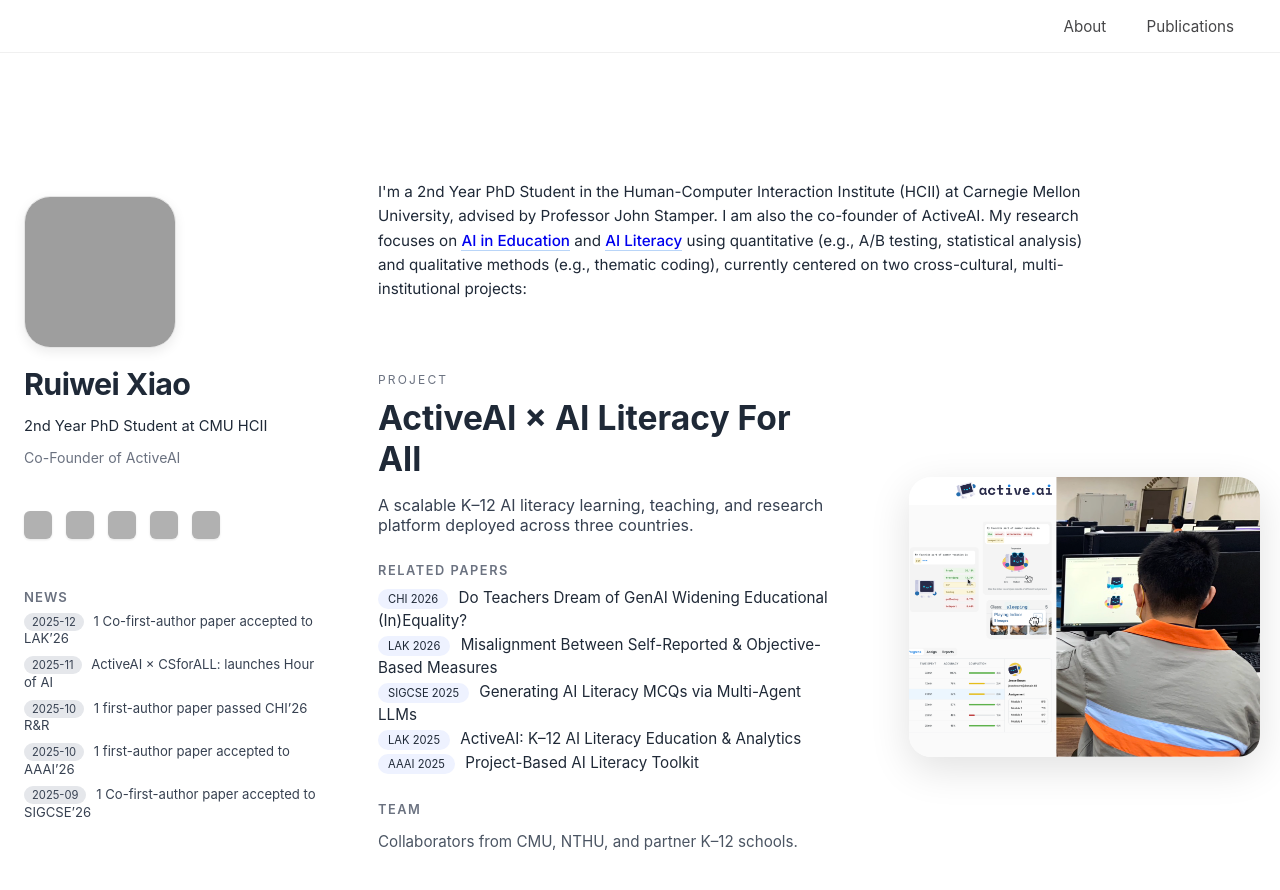
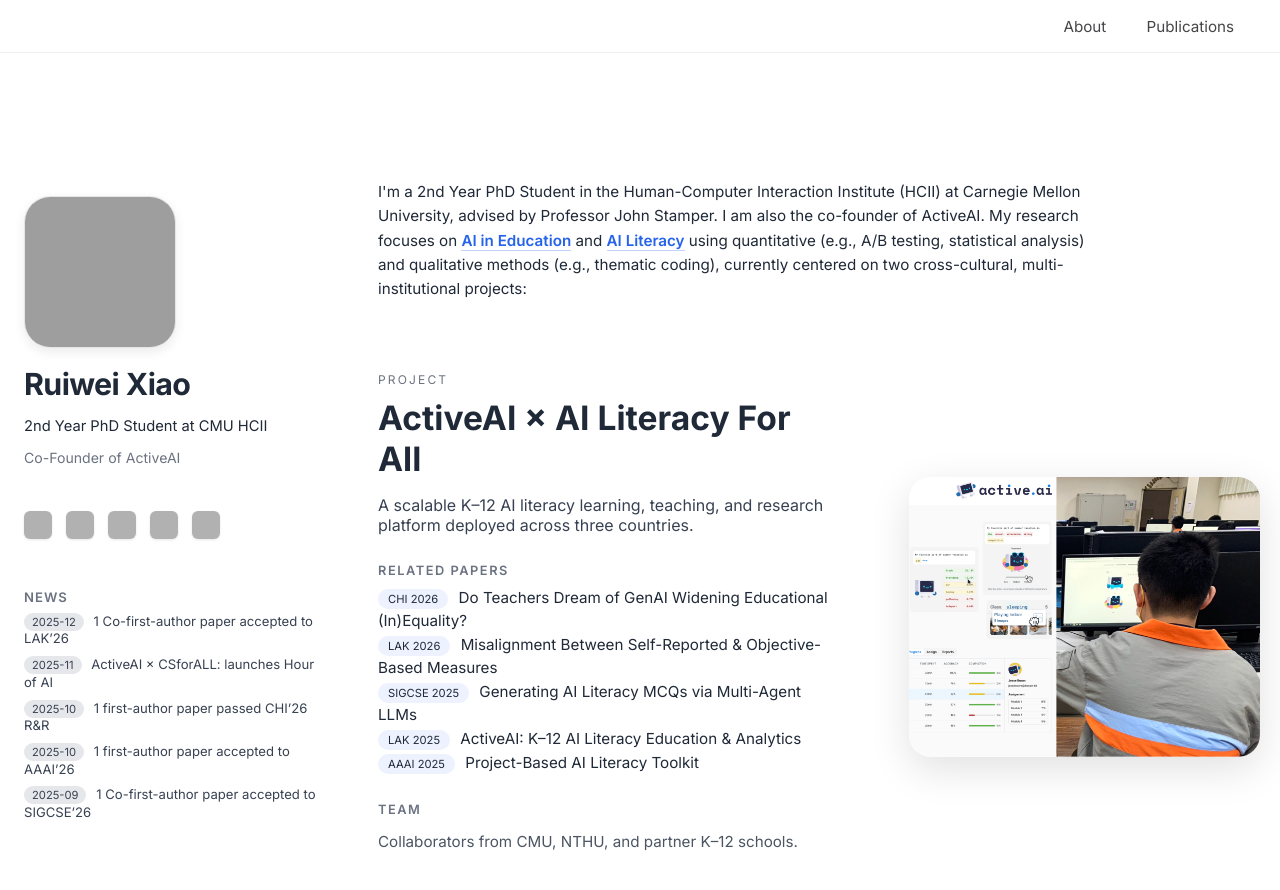
Before and after one commit to ruiwei-xiao/ruiwei-xiao.github.io, a Jekyll site: the page built from index.md, in a window 1280 px wide and 900 px high. Shown: the top 890 px of the window. Built offline with Jekyll 4.4.1, drawn with Linux system fonts in a browser that asks for light colours; grey boxes are pictures that could not be loaded.

Commit message:
Update style.css

```diff
--- a/assets/css/style.css
+++ b/assets/css/style.css
@@ -1,13 +1,18 @@
 /* ============================= */
 /*         Base Layout           */
 /* ============================= */
+@import url('https://fonts.googleapis.com/css2?family=Inter:wght@400;500;600;700&display=swap');
 
 body {
   margin: 0;
-  font-family: -apple-system, BlinkMacSystemFont, system-ui, sans-serif;
+  font-family: 'Inter', -apple-system, BlinkMacSystemFont, system-ui, sans-serif;
   background: #ffffff;
   color: #1f2937;
+  text-rendering: optimizeLegibility;
+  -webkit-font-smoothing: antialiased;
+  -moz-osx-font-smoothing: grayscale;
 }
+
 
 .wrapper {
   max-width: 1300px;
@@ -655,20 +660,20 @@
 }
 
 .about-section {
-  font-family: 'Inter', -apple-system, BlinkMacSystemFont, 'Segoe UI',
-               Roboto, Helvetica, Arial, sans-serif;
+  font-family: inherit;          /* 让它跟全站一致 */
   font-size: 0.95rem;
   line-height: 1.6;
-  color: #1f2937; /* soft dark gray */
+  color: #1f2937;
   max-width: 720px;
 }
 
 .about-section a {
-  font-weight: 500;
+  font-weight: 550;
+  color: #2563eb;               /* 你站里链接主色一致 */
   text-decoration: none;
-  border-bottom: 1px solid rgba(26,115,232,0.3);
+  border-bottom: 1px solid rgba(37,99,235,0.28);
 }
 
 .about-section a:hover {
-  border-bottom-color: #1a73e8;
+  border-bottom-color: rgba(37,99,235,0.75);
 }
```
